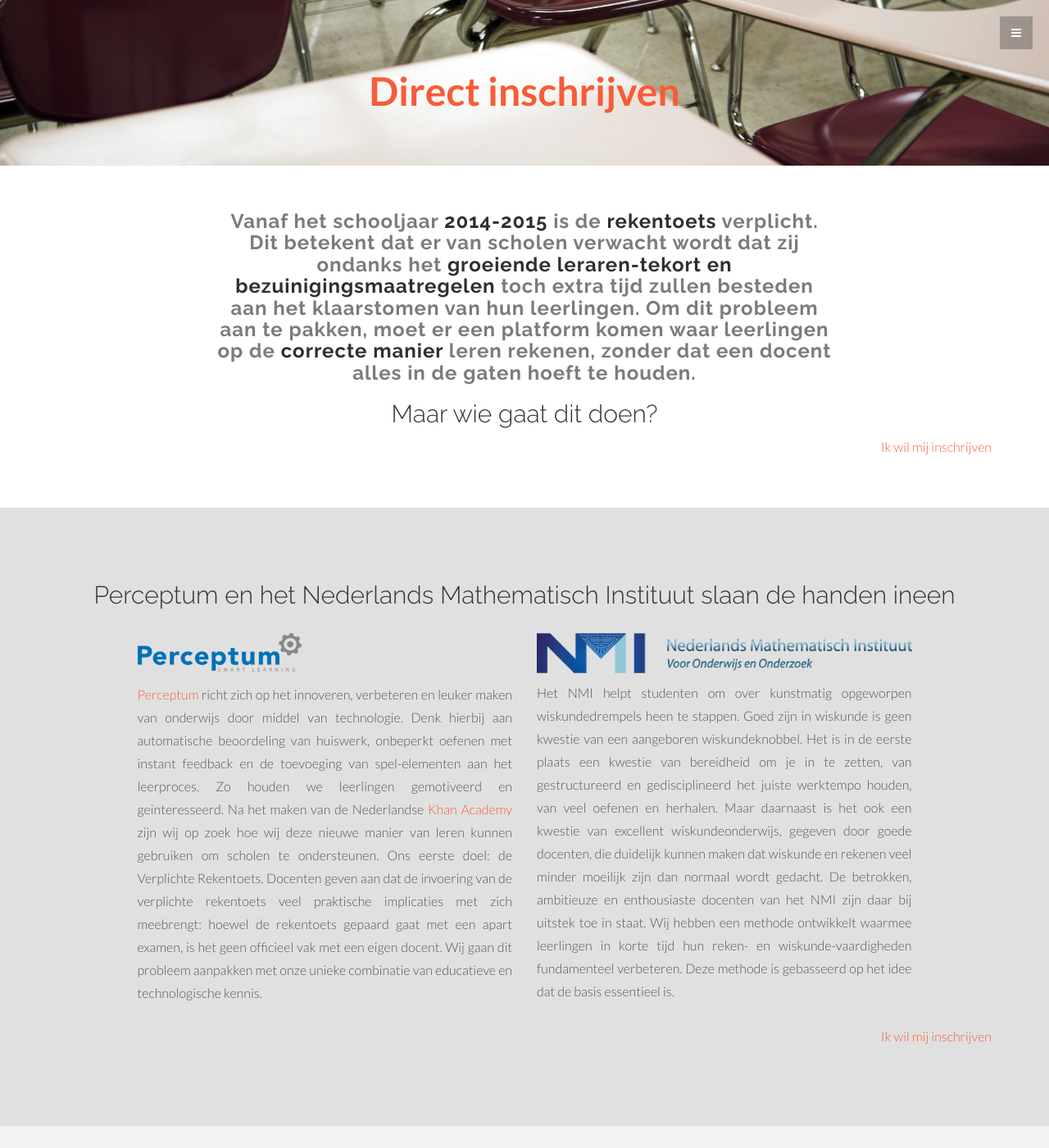
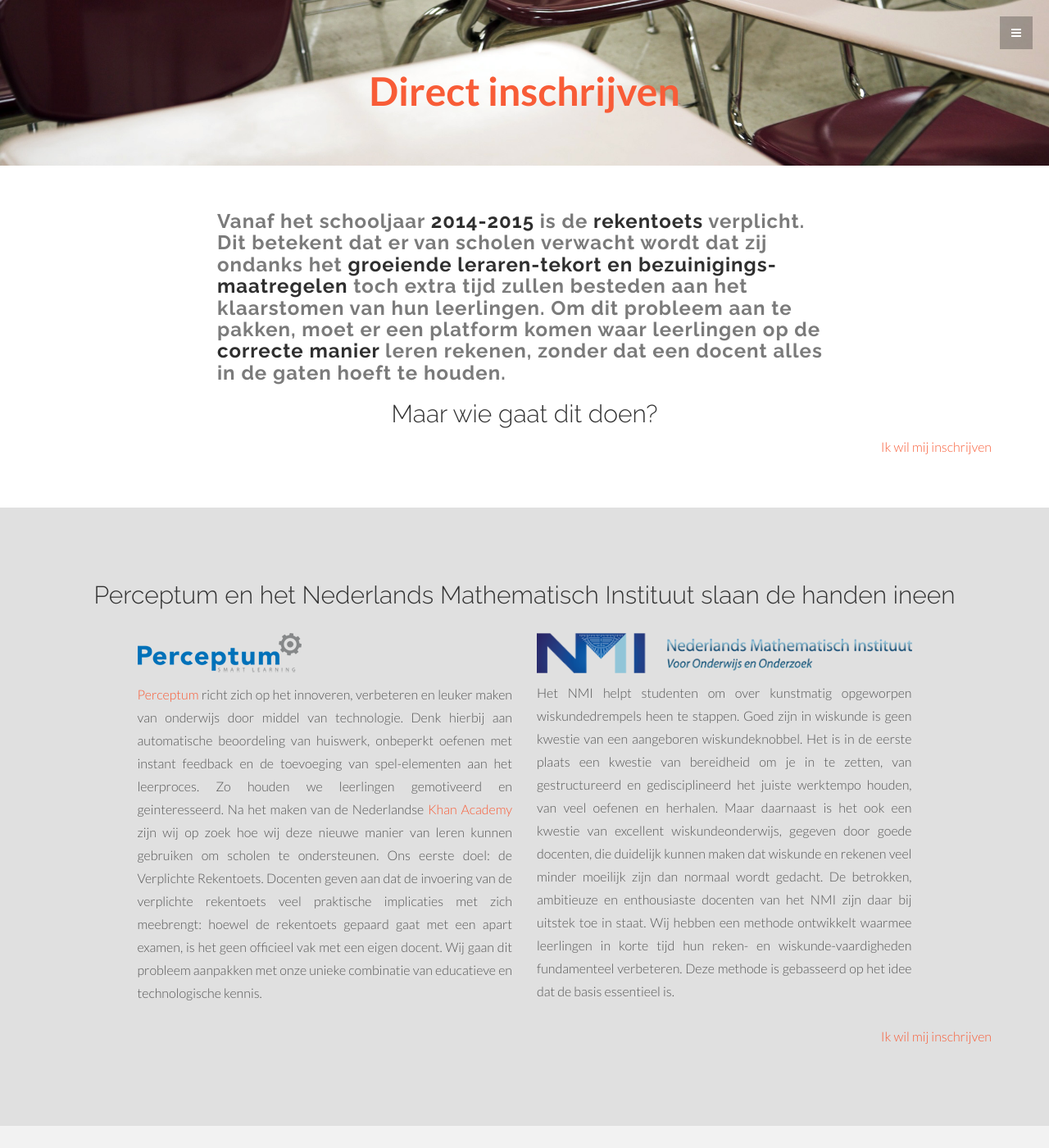
Before and after one commit to perceptum-github-transfer/verplichterekentoets, a Jekyll site: the page index.html, which Jekyll copies as it is, in a window 1280 px wide and 1400 px high, scrolled down 388 px. Shown: the whole window at 82% size. Built offline with Jekyll 4.4.1, drawn with Linux system fonts in a browser that asks for light colours; some web fonts are replaced; Markdown is read by kramdown in place of the engine named in the settings.

Commit message:
replaced value with placeholder in submit form

```diff
--- a/assets/css/main.css
+++ b/assets/css/main.css
@@ -138,7 +138,7 @@
 	background: url(../img/portfolio-bg.jpg) no-repeat center top;
 	margin-top: 0px;
 	padding-top:70px;
-	text-align:center;
+	text-align: justify;
 	background-attachment: relative;
 	background-position: center center;
 	min-height: 500px;
--- a/index.html
+++ b/index.html
@@ -177,9 +177,9 @@
 		<div class="container">
 			<div class="row">
 				<div class="col-lg-8 col-lg-offset-2">
-					<h3>Vanaf het schooljaar <bold>2014-2015</bold> is de <bold>rekentoets</bold> verplicht. Dit betekent dat er van scholen verwacht wordt dat zij ondanks het <bold>groeiende leraren-tekort en bezuinigingsmaatregelen</bold> toch extra tijd zullen besteden aan het klaarstomen van hun leerlingen. Om dit probleem aan te pakken, moet er een platform komen waar leerlingen op de <bold>correcte manier</bold> leren rekenen, zonder dat een docent alles in de gaten hoeft te houden.
+					<h3 align="left">Vanaf het schooljaar <bold>2014-2015</bold> is de <bold>rekentoets</bold> verplicht. Dit betekent dat er van scholen verwacht wordt dat zij ondanks het <bold>groeiende leraren-tekort en bezuinigings-maatregelen</bold> toch extra tijd zullen besteden aan het klaarstomen van hun leerlingen. Om dit probleem aan te pakken, moet er een platform komen waar leerlingen op de <bold>correcte manier</bold> leren rekenen, zonder dat een docent alles in de gaten hoeft te houden.
 				</h3>
-				<h2>Maar wie gaat dit doen? </h2>
+				<h2 align="center">Maar wie gaat dit doen? </h2>
 				</div>
 			</div>
 			<p align="right"> <a href="#about" class="smoothScroll"> Ik wil mij inschrijven</a></p>
@@ -277,14 +277,13 @@
 	<div id="portfoliowrap">
 		<div class="container">
 			<div class="row">
-				<h3>De Methode van het Nederlands Mathematisch Instituut</h3>
+				<h3 align="center">De Methode van het Nederlands Mathematisch Instituut</h3>
 				<br>
 				<br>
 				<div class="col-lg-7 port-space">
 					<img src="assets/img/levels.png" width="100%">
 				</div>
 				<div class="col-lg-5 port-space">
-
 					<h3>Conform de Leerlijn:</h3>
 					<P><FONT COLOR="#ecf0f1">Oefeningen gecategoriseerd volgens de leerlijn in getallen, verhoudingen, meten en meetkunde, verbanden op de niveaus 1F, 2F en 3F</FONT></P>
 				</div>
@@ -308,7 +307,6 @@
 					<img src="assets/img/videos.png" width="100%">
 				</div>
 				<div class="col-lg-5 port-space">
-				<br>
 					<h3>Degelijk Lesmateriaal: </h3>
 					<P><FONT COLOR="#ecf0f1">Het lesmateriaal is samengesteld door de wiskundigen van het NMI. Hierbij staat de kwaliteit en effectiviteit van het materiaal centraal</FONT></P>
 				</div>
@@ -340,8 +338,9 @@
 			<div class="row">
 				<div class="col-lg-8 col-lg-offset-2">
 				<h3>
-				<p>Hou het <bold>overzicht</bold> over alle leerlingen. Laat leerlingen <bold>rekenen</bold> in plaats van leren hoe zij een toets moeten maken.
-				<bold>Maximale inzet</bold> van de leerlingen met <bold>minimale moeite</bold> voor de leraar
+				<p align="justify">Hou het <bold>overzicht</bold> over alle leerlingen. Laat leerlingen <bold>rekenen</bold> in plaats van leren hoe zij een toets moeten maken.</p>
+				<p align="center">
+				<bold>Maximale inzet</bold> van de leerlingen met <br> <bold>minimale moeite</bold> voor de leraar
 				</h3>
 				</div>
 			</div>
@@ -370,7 +369,7 @@
 										<div style="color:##7b7b7b; font-size:200%">E-mail:</div>
 										<div class="ss-q-help ss-secondary-text" dir="ltr"></div>
 									</label>
-									<input type="text" name="entry.749424840" value="ik@voorbeeld.nl" class="ss-q-short" id="entry_749424840" dir="auto" aria-label="E-mail  " title="">
+									<input type="text" name="entry.749424840" placeholder="ik@voorbeeld.nl" class="ss-q-short" id="entry_749424840" dir="auto" aria-label="E-mail  " title="">
 									<div class="error-message"></div>
 								</div>
 							</div>
```
